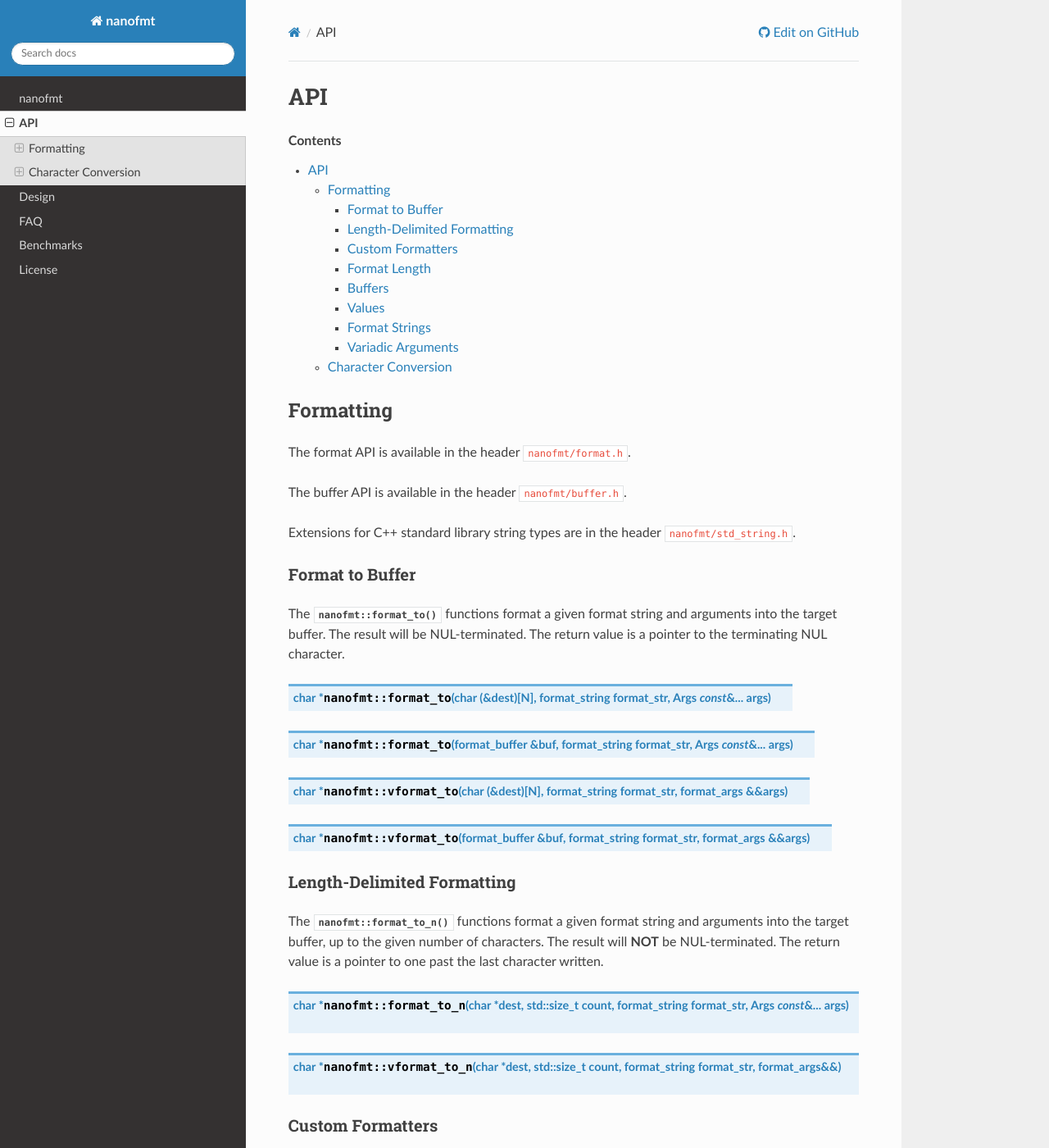
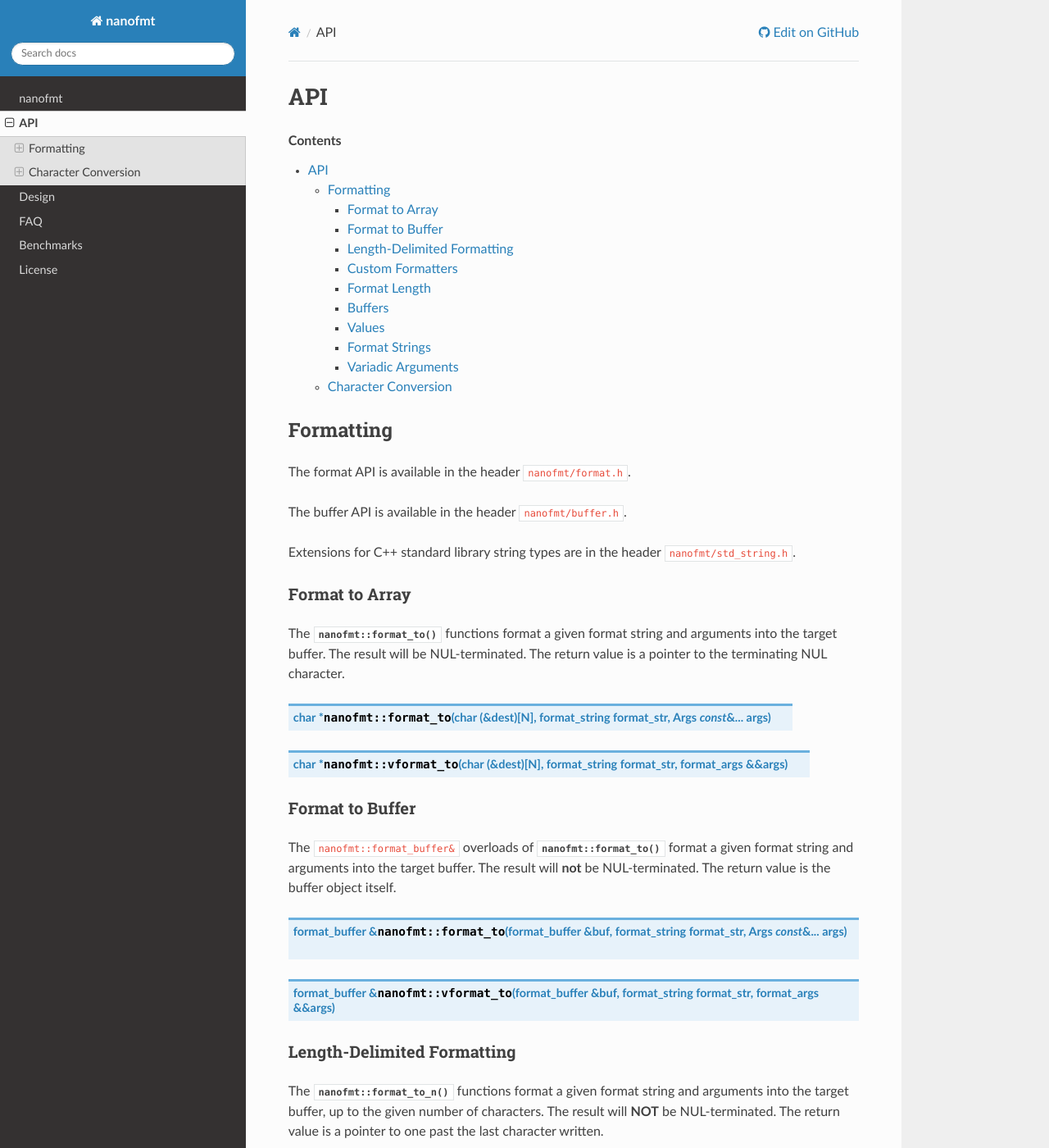
Before and after one commit to seanmiddleditch/nanofmt, a Sphinx documentation site: the page built from docs/api.rst, in a window 1280 px wide and 1400 px high. Shown: the whole window at 82% size. Built offline with Sphinx 7.4.7 and the Read the Docs theme 2.0.0, drawn with Linux system fonts in a browser that asks for light colours.

Commit message:
format_to buffer overloads return the buffer itself

```diff
--- a/docs/api.rst
+++ b/docs/api.rst
@@ -19,8 +19,8 @@ The buffer API is available in the header ``nanofmt/buffer.h``.
 Extensions for C++ standard library string types are in the header
 ``nanofmt/std_string.h``.
 
-Format to Buffer
-^^^^^^^^^^^^^^^^
+Format to Array
+^^^^^^^^^^^^^^^
 
 The :cpp:func:`nanofmt::format_to` functions format a given format string
 and arguments into the target buffer. The result will be NUL-terminated.
@@ -28,11 +28,18 @@ The return value is a pointer to the terminating NUL character.
 
 .. cpp:function:: char* nanofmt::format_to(char (&dest)[N], format_string format_str, Args const&... args)
 
-.. cpp:function:: char* nanofmt::format_to(format_buffer& buf, format_string format_str, Args const&... args)
-
 .. cpp:function:: char* nanofmt::vformat_to(char (&dest)[N], format_string format_str, format_args&& args)
 
-.. cpp:function:: char* nanofmt::vformat_to(format_buffer& buf, format_string format_str, format_args&& args)
+Format to Buffer
+^^^^^^^^^^^^^^^^
+
+The ``nanofmt::format_buffer&`` overloads of :cpp:func:`nanofmt::format_to`
+format a given format string and arguments into the target buffer. The result
+will **not** be NUL-terminated. The return value is the buffer object itself.
+
+.. cpp:function:: format_buffer& nanofmt::format_to(format_buffer& buf, format_string format_str, Args const&... args)
+
+.. cpp:function:: format_buffer& nanofmt::vformat_to(format_buffer& buf, format_string format_str, format_args&& args)
 
 Length-Delimited Formatting
 ^^^^^^^^^^^^^^^^^^^^^^^^^^^
```
Also changed, not shown: 2 other files.
